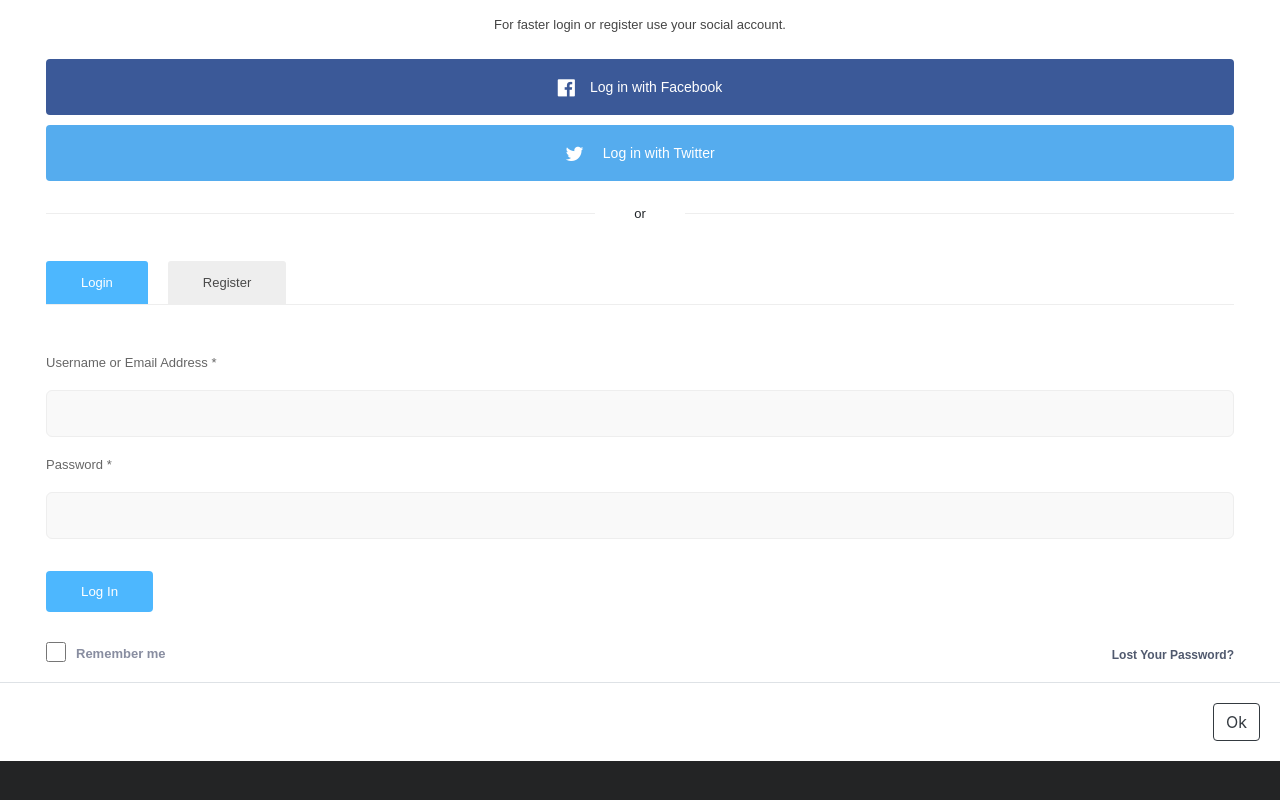
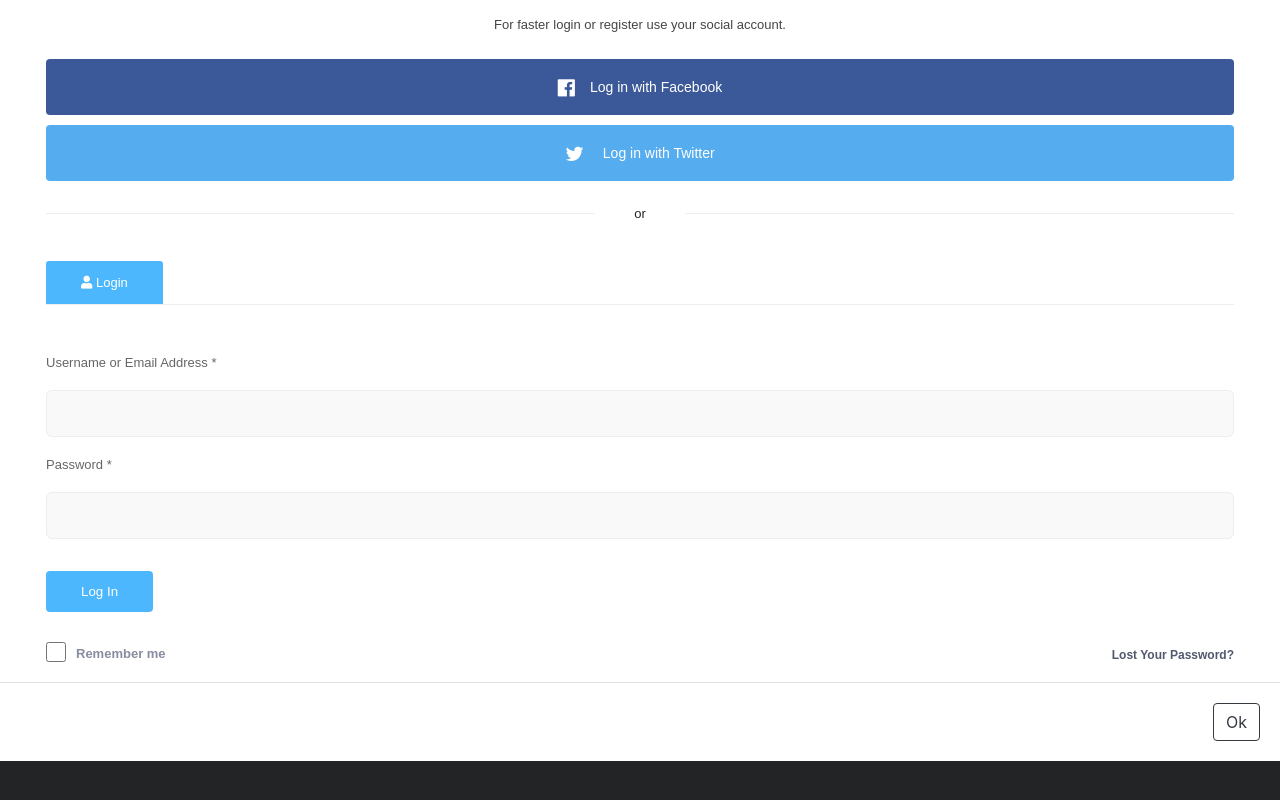
Before and after one commit to marcelobertinatto/VentingHere_v2, an Angular app in the folder VentingHere/ClientApp/: page /login in a window 1280 px wide. Shown: the part 652-1452 px from the top of the page. Built offline with nearby package versions, Linux system fonts and the light colour scheme.

Commit message:
login page with basic layout

```diff
--- a/VentingHere/ClientApp/src/app/user-login/user-login.component.html
+++ b/VentingHere/ClientApp/src/app/user-login/user-login.component.html
@@ -23,8 +23,7 @@
                 Sign In <span id="SPAN_1437">City<strong id="STRONG_1438">Book</strong></span>
             </h3>
             <div id="DIV_1434">
-                <button type="button" class="close" aria-label="Close" (click)="close()"></button>
-                <i id="I_1435"></i>
+                <i id="I_1435"><button type="button" class="close" aria-label="Close" (click)="close()"></button></i>
             </div>
         </div>
         <div class="modal-body">
@@ -41,11 +40,11 @@
             <div id="DIV_1447">
                 <ul id="UL_1448">
                     <li id="LI_1449">
-                        <a href="http://citybook.kwst.net/index.html#tab-1" id="A_1450">Login</a>
+                        <a href="" id="A_1450"><i class="fa fa-user" ></i> Login</a>
                     </li>
-                    <li id="LI_1451">
+                    <!-- <li id="LI_1451">
                         <a href="http://citybook.kwst.net/index.html#tab-2" id="A_1452">Register</a>
-                    </li>
+                    </li> -->
                 </ul>
                 <div id="DIV_1453">
                     <div id="DIV_1454">
@@ -77,7 +76,7 @@
                             </div>
                         </div>
                     </div>
-                    <div id="DIV_1469">
+                    <!-- <div id="DIV_1469">
                         <div id="DIV_1470">
                             <div id="DIV_1471">
                                 <form method="post" name="registerform" id="FORM_1472">
@@ -104,7 +103,7 @@
                                 </form>
                             </div>
                         </div>
-                    </div>
+                    </div> -->
                 </div>
             </div>
         </div>
```
